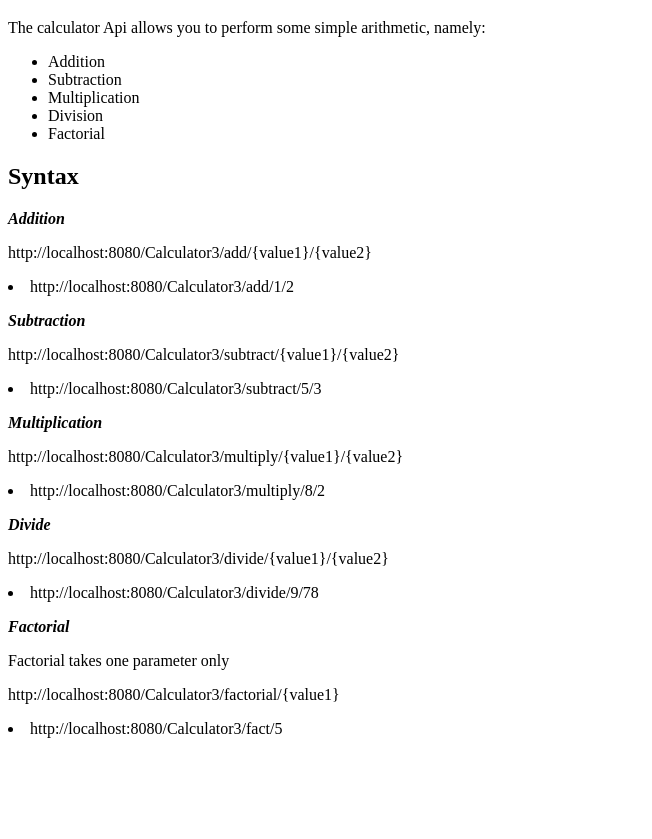
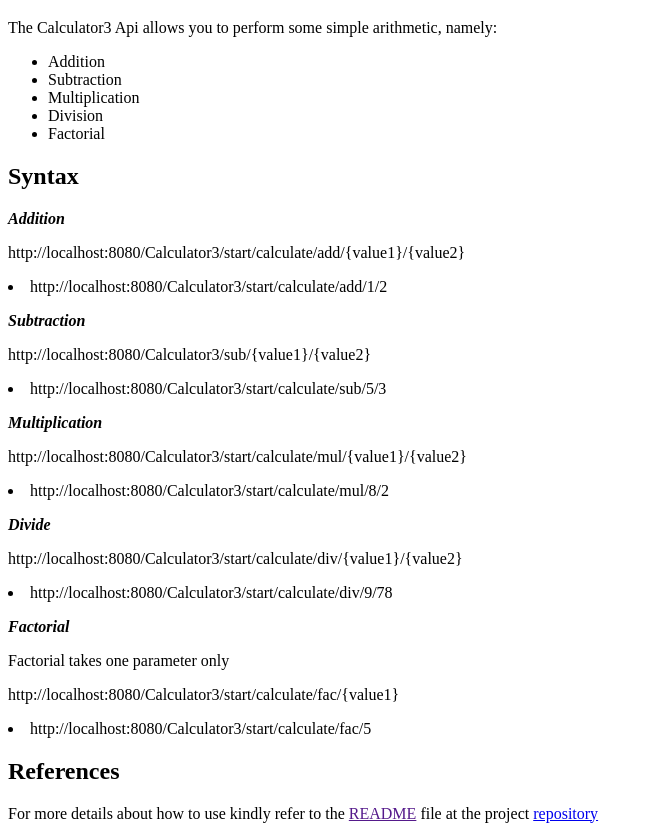
Before and after one commit to kiptubei/ThunesCalculator, a plain HTML site: page WebContent/index.html in a window 1280 px wide. Shown: the part 61-900 px from the top of the page, without its empty margins (0-652 px from the left). Before the commit the page ends 807 px from the top, so only its background shows below. Drawn offline with Linux system fonts and the light colour scheme.

Commit message:
added README ,improved calculator.sh

```diff
--- a/WebContent/index.html
+++ b/WebContent/index.html
@@ -12,7 +12,7 @@
     </header>
  </div>
  <div>
- <p>The calculator Api allows you to perform some simple arithmetic, namely:</p>
+ <p>The Calculator3 Api allows you to perform some simple arithmetic, namely:</p>
  <ul>
 <li>Addition</li>
 <li>Subtraction</li>
@@ -24,38 +24,44 @@
  <d><h2>Syntax</h2>
  <i><b>Addition</b></i>
 <p>
-http://localhost:8080/Calculator3/add/{value1}/{value2}
+http://localhost:8080/Calculator3/start/calculate/add/{value1}/{value2}
 
-<li>http://localhost:8080/Calculator3/add/1/2</li>
+<li>http://localhost:8080/Calculator3/start/calculate/add/1/2</li>
  </p>
 
  <i><b>Subtraction</b></i>
-<p> http://localhost:8080/Calculator3/subtract/{value1}/{value2}
+<p> http://localhost:8080/Calculator3/sub/{value1}/{value2}
 
-<li>http://localhost:8080/Calculator3/subtract/5/3</li>
+<li>http://localhost:8080/Calculator3/start/calculate/sub/5/3</li>
  </p>
 
  <i><b>Multiplication</b></i>
-<p> http://localhost:8080/Calculator3/multiply/{value1}/{value2}
+<p> http://localhost:8080/Calculator3/start/calculate/mul/{value1}/{value2}
 
- <li>http://localhost:8080/Calculator3/multiply/8/2</li>
+ <li>http://localhost:8080/Calculator3/start/calculate/mul/8/2</li>
  </p>
 
  <i><b>Divide</b></i>
-<p> http://localhost:8080/Calculator3/divide/{value1}/{value2}
+<p>http://localhost:8080/Calculator3/start/calculate/div/{value1}/{value2}
 
-<li> http://localhost:8080/Calculator3/divide/9/78</li>
+<li> http://localhost:8080/Calculator3/start/calculate/div/9/78</li>
  </p>
 
  <i><b>Factorial</b></i>
 
 <p>Factorial takes one parameter only</p>
 <p>
-http://localhost:8080/Calculator3/factorial/{value1}
+http://localhost:8080/Calculator3/start/calculate/fac/{value1}
 
- <li>http://localhost:8080/Calculator3/fact/5</li>
+ <li>http://localhost:8080/Calculator3/start/calculate/fac/5</li>
  </d>
 
+ <div>
+ <h2>References</h2>
+ <p>For more details about how to use kindly refer to the <a href = "">README</a> file at the project <a href = "https://github.com/kiptubei/Calculator3">repository</a></p>
+
+
+ </div>
 </body>
 
 </html>
```
Also changed, not shown: 4 other files.
